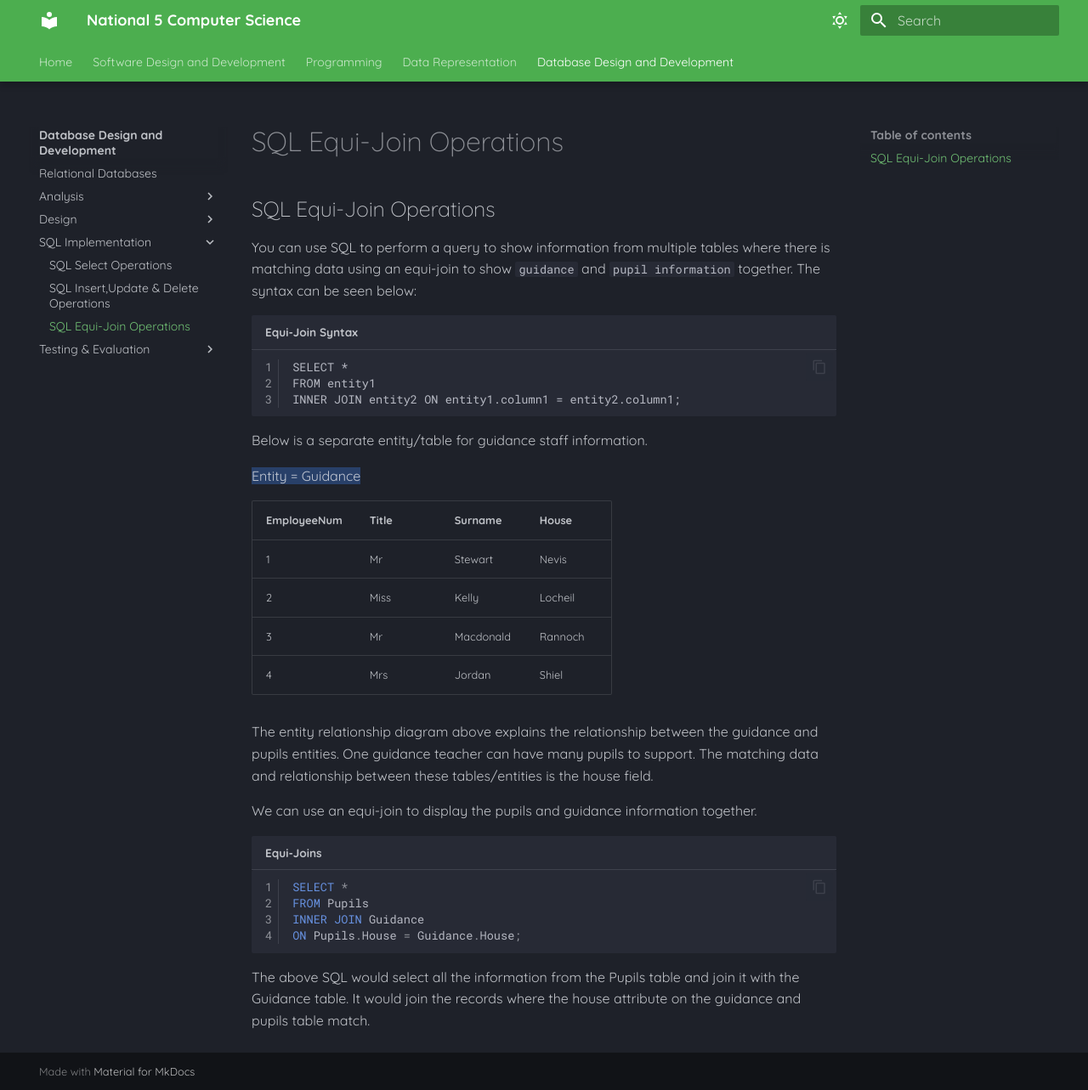
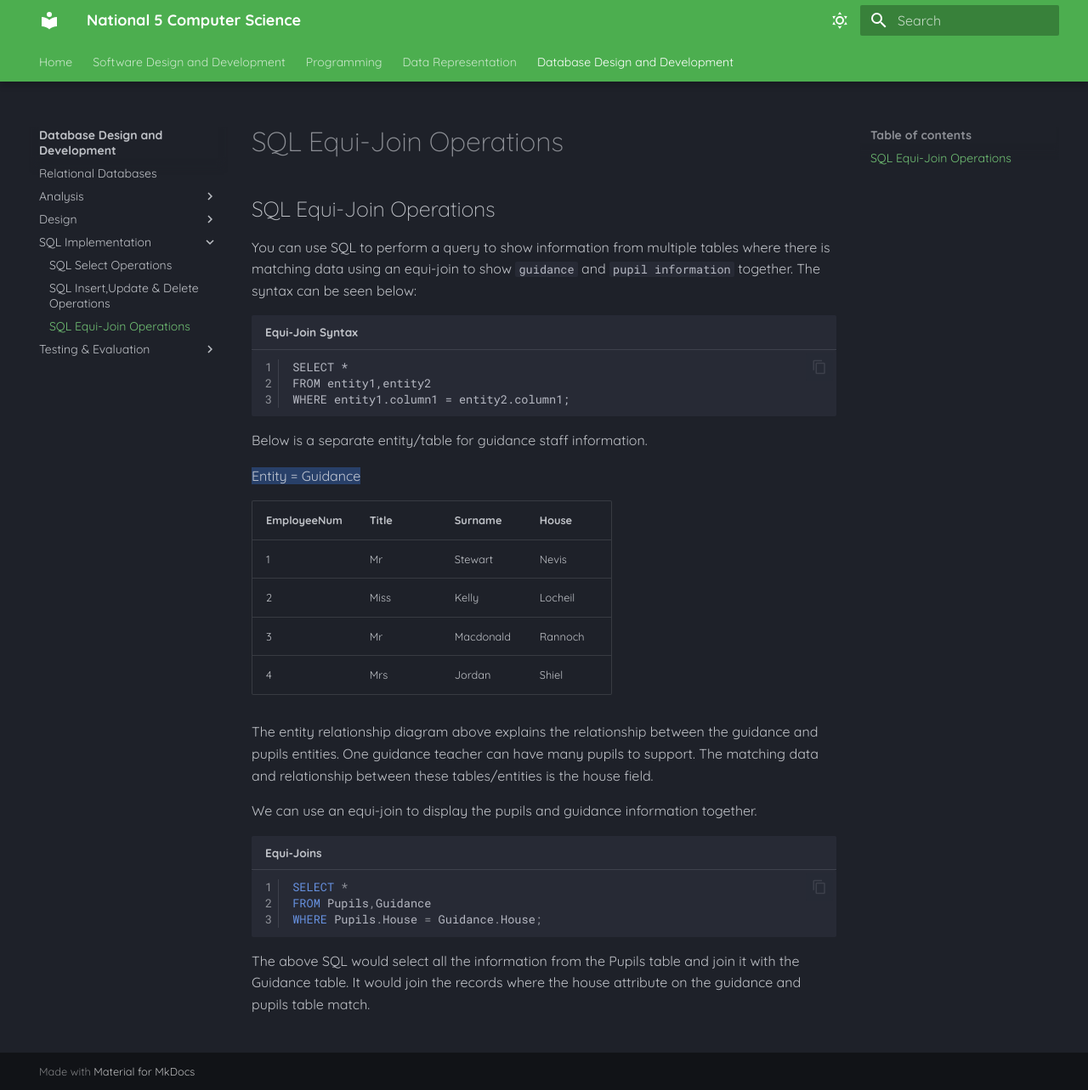
Before and after one commit to Mr-Wood-CS/National-5-CS, an MkDocs documentation site: the page built from docs/DDD/4.3-SQL-Equi-Joins.md, in a window 1280 px wide and 1283 px high. Shown: the whole window at 85% size. Built offline with MkDocs 1.6.1 and Material for MkDocs 9.7.7, drawn with Linux system fonts in a browser that asks for light colours.

Commit message:
update files

````diff
--- a/docs/DDD/4.3-SQL-Equi-Joins.md
+++ b/docs/DDD/4.3-SQL-Equi-Joins.md
@@ -4,8 +4,8 @@ You can use SQL to perform a query to show information from multiple tables wher
 
 ```pseudocode title="Equi-Join Syntax" linenums="1"
 SELECT *
-FROM entity1
-INNER JOIN entity2 ON entity1.column1 = entity2.column1;
+FROM entity1,entity2
+WHERE entity1.column1 = entity2.column1;
 ```
 
 Below is a separate entity/table for guidance staff information.
@@ -25,9 +25,8 @@ We can use an equi-join to display the pupils and guidance information together.
 
 ```sql title="Equi-Joins" linenums="1"
 SELECT *
-FROM Pupils
-INNER JOIN Guidance
-ON Pupils.House = Guidance.House;
+FROM Pupils,Guidance
+WHERE Pupils.House = Guidance.House;
 ```
 
 The above SQL would select all the information from the Pupils table and join it with the Guidance table. It would join the records where the house attribute on the guidance and pupils table match.
````
